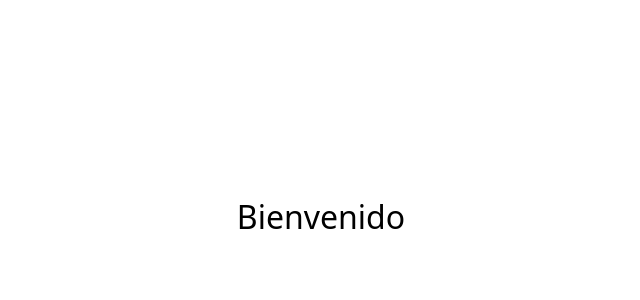
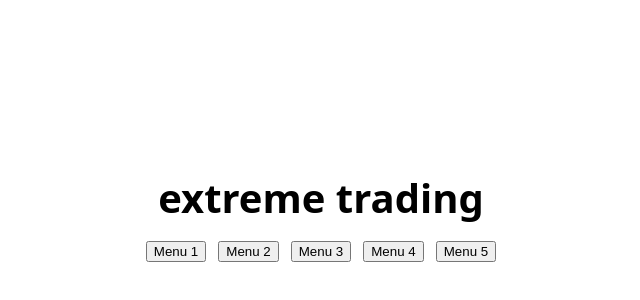
Before and after one commit to falconrandom660-afk/renderWeb, a Next.js app: page / in a window 1280 px wide. Shown: the part 192-492 px from the top of the page, without its empty margins (319-959 px from the left). Built offline with nearby package versions, Linux system fonts and the light colour scheme.

Commit message:
nuev apagina inicial

```diff
--- a/pages/index.js
+++ b/pages/index.js
@@ -2,13 +2,23 @@ export default function Home() {
   return (
     <main style={{
       display: 'flex',
+      flexDirection: 'column',
       height: '100vh',
       alignItems: 'center',
       justifyContent: 'center',
-      fontFamily: 'system-ui, -apple-system, Segoe UI, Roboto, "Helvetica Neue", Arial',
-      fontSize: '2rem'
+      fontFamily: 'system-ui, -apple-system, Segoe UI, Roboto, "Helvetica Neue", Arial'
     }}>
-      Bienvenido
+      <h1 style={{ margin: 0, fontSize: '2.5rem' }}>extreme trading</h1>
+
+      <nav style={{ marginTop: '1rem' }}>
+        <div style={{ display: 'flex', gap: '0.75rem' }}>
+          <button>Menu 1</button>
+          <button>Menu 2</button>
+          <button>Menu 3</button>
+          <button>Menu 4</button>
+          <button>Menu 5</button>
+        </div>
+      </nav>
     </main>
   )
 }
```
